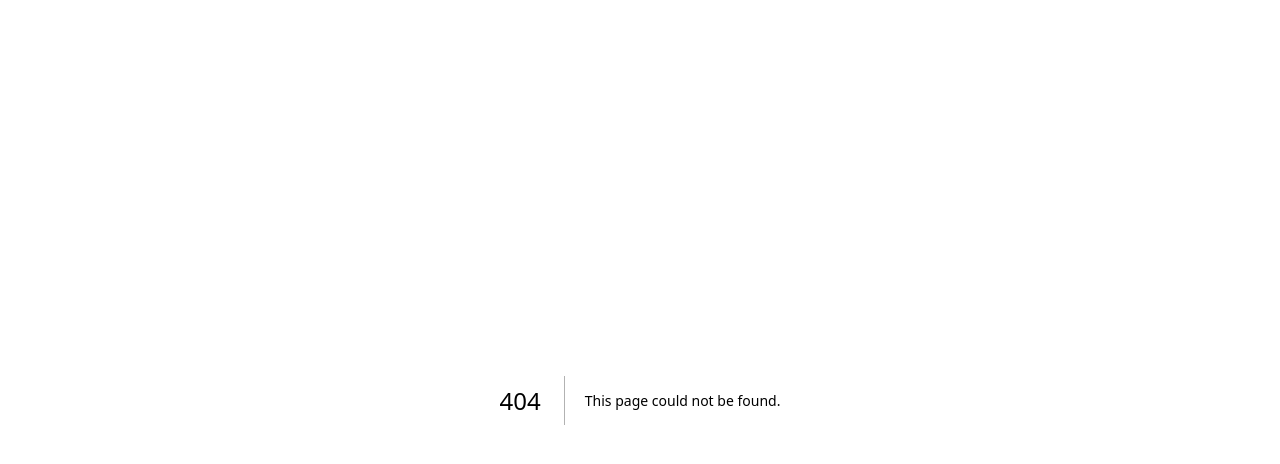
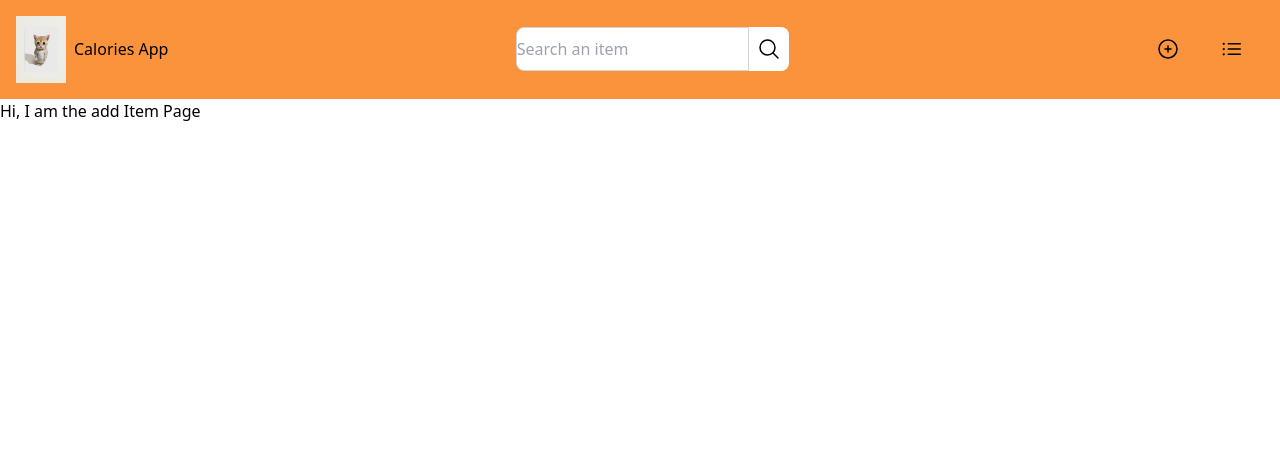
Before and after one commit to EduardoJRP/NutriTrack, a Next.js app: page /addItem in a window 1280 px wide. Before the commit this address had no page. Shown: the top 464 px of the page. Built offline with nearby package versions, Linux system fonts and the light colour scheme.

Commit message:
feat/ created addItem page

```diff
--- /dev/null
+++ b/app/addItem/page.tsx
@@ -0,0 +1,14 @@
+"use client";
+
+import NavBar from "../components/NavBar";
+
+export default function AddItem() {
+  return (
+    <div>
+      <NavBar></NavBar>
+      <h1>
+        Hi, I am the add Item Page
+      </h1>
+    </div>
+  )
+}
--- a/app/components/NavBar.tsx
+++ b/app/components/NavBar.tsx
@@ -1,11 +1,13 @@
 import React, { useState } from 'react';
 import Image from 'next/image';
+import Link from 'next/link';
 
 const NavBar = () => {
   const [searchValue, setSearchValue] = useState('');
 
   return (
     <div className="flex flex-row items-center bg-orange-400 place-content-between p-4 ">
+      <Link href="/">
         <div className="flex flex-row items-center">
           <Image
             src={'/gato.jpg'}
@@ -15,6 +17,7 @@ const NavBar = () => {
           />
           <h1 className="ml-2">Calories App</h1>
         </div>
+      </Link>
       <div className="flex flex-row items-center">
         <input
           type="text"
@@ -42,8 +45,9 @@ const NavBar = () => {
         </button>
       </div>
       <div>
-        <div className='flex flex-row '>
-          <button className='p-5'>
+        <div className="flex flex-row ">
+          <Link href='/addItem'>
+            <button className="p-5">
               <svg
                 xmlns="http://www.w3.org/2000/svg"
                 fill="none"
@@ -59,7 +63,8 @@ const NavBar = () => {
                 />
               </svg>
             </button>
-          <button className='p-5'>
+          </Link>
+          <button className="p-5">
             <svg
               xmlns="http://www.w3.org/2000/svg"
               fill="none"
--- a/app/page.tsx
+++ b/app/page.tsx
@@ -7,6 +7,9 @@ export default function Home() {
   return (
     <div>
       <NavBar />
+      <div>
+        <h1>I am the main page</h1>
+      </div>
     </div>
   );
 }
```
Lines whose indentation alone changed are shown as unchanged.
